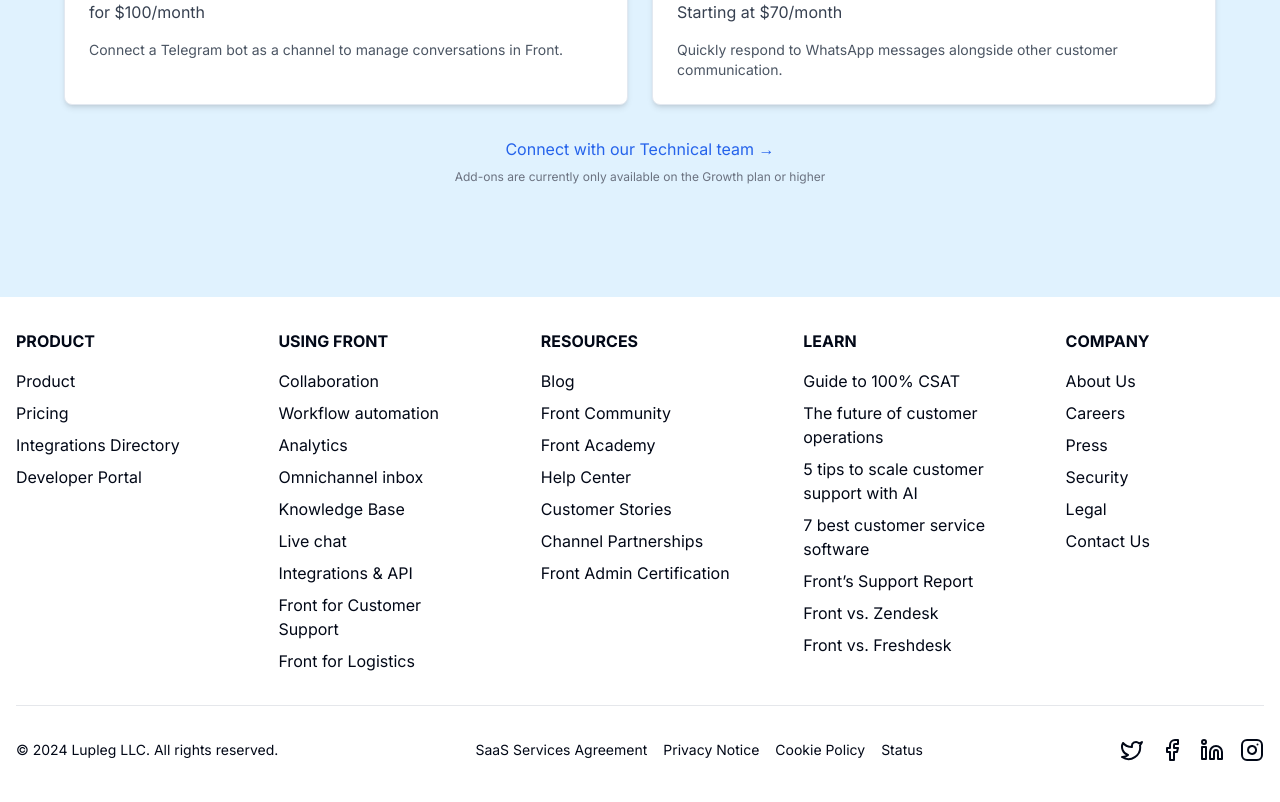
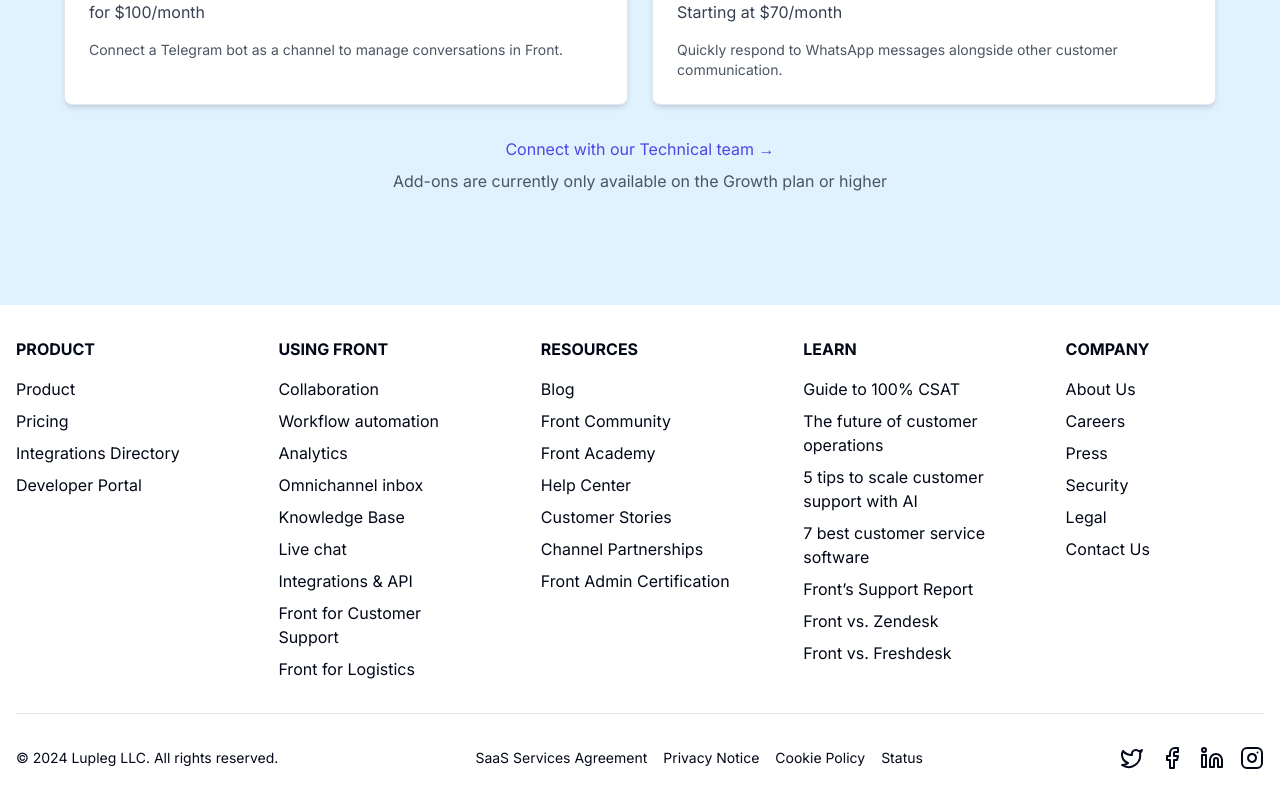
Before and after one commit to marksikaundi/Lupleg, a Next.js app: page /pricing in a window 1280 px wide. Shown: the part 1540-2342 px from the top of the page. Built offline with nearby package versions, Linux system fonts and the light colour scheme.

Commit message:
Update link and text styles in Addons.jsx

```diff
--- a/components/FeaturesCards/Addons.jsx
+++ b/components/FeaturesCards/Addons.jsx
@@ -47,10 +47,10 @@
         </Card>
       </div>
       <div className="text-center mt-8">
-        <Link className="text-blue-600 hover:underline" href="#">
+        <Link className="text-[#4F46E5] hover:underline" href="#">
           Connect with our Technical team →
         </Link>
-        <p className="text-xs text-gray-500 mt-2">
+        <p className="text-md text-gray-600 mt-2">
           Add-ons are currently only available on the Growth plan or higher
         </p>
       </div>
```
